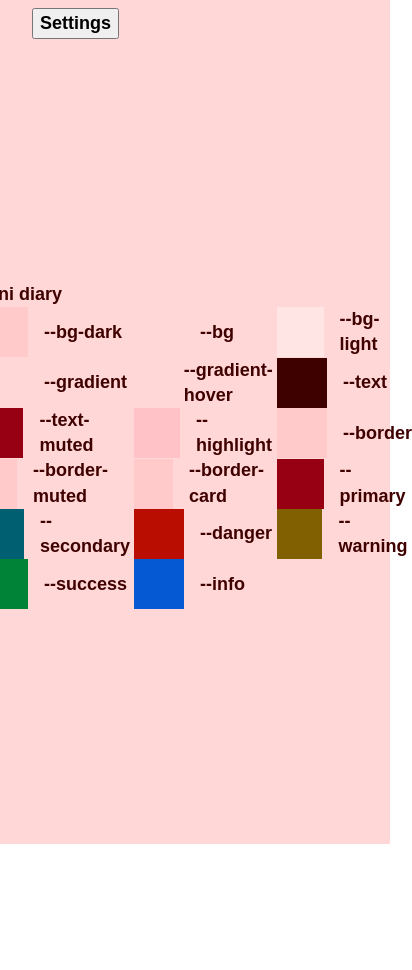
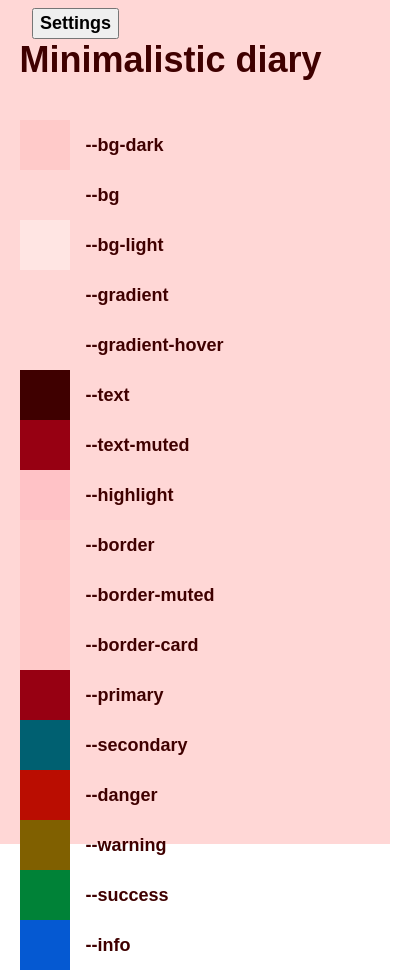
Before and after one commit to DcNiemandd/mini-diary, a React (Vite) app: page / in a window 390 px wide. Shown: the whole page, 412 px wide, since content can reach past the window. Before the commit the page ends 844 px from the top, so only its background shows below. Built offline with nearby package versions, Linux system fonts and the light colour scheme.

Commit message:
fix: mobile view

```diff
--- a/src/layouts/testLayout/testLayout.module.css
+++ b/src/layouts/testLayout/testLayout.module.css
@@ -24,13 +24,22 @@
 .content {
     flex: 1 1 auto;
 
-    display: grid;
-    place-content: center;
+    display: flex;
+    justify-content: center;
+    align-items: center;
+
+    h1 {
+        margin-bottom: 3rem;
+    }
+
+    > * {
+        width: min(700px, 90%);
+    }
 }
 
 .color-samples {
     display: grid;
-    grid-template-columns: repeat(3, 1fr);
+    grid-template-columns: repeat(auto-fit, minmax(max(200px, 100%/3), 1fr));
 
     > * {
         display: flex;
--- a/src/layouts/testLayout/testLayout.tsx
+++ b/src/layouts/testLayout/testLayout.tsx
@@ -56,7 +56,8 @@ export const TestLayout: FC = () => {
                 </div>
             </div>
             <div className={style['content']}>
-                Mini diary
+                <div>
+                    <h1>Minimalistic diary</h1>
                     <div className={style['color-samples']}>
                         {colors.map((color) => (
                             <div key={color}>
@@ -76,5 +77,6 @@ export const TestLayout: FC = () => {
                     </div>
                 </div>
             </div>
+        </div>
     );
 };
```
Lines whose indentation alone changed are shown as unchanged.
